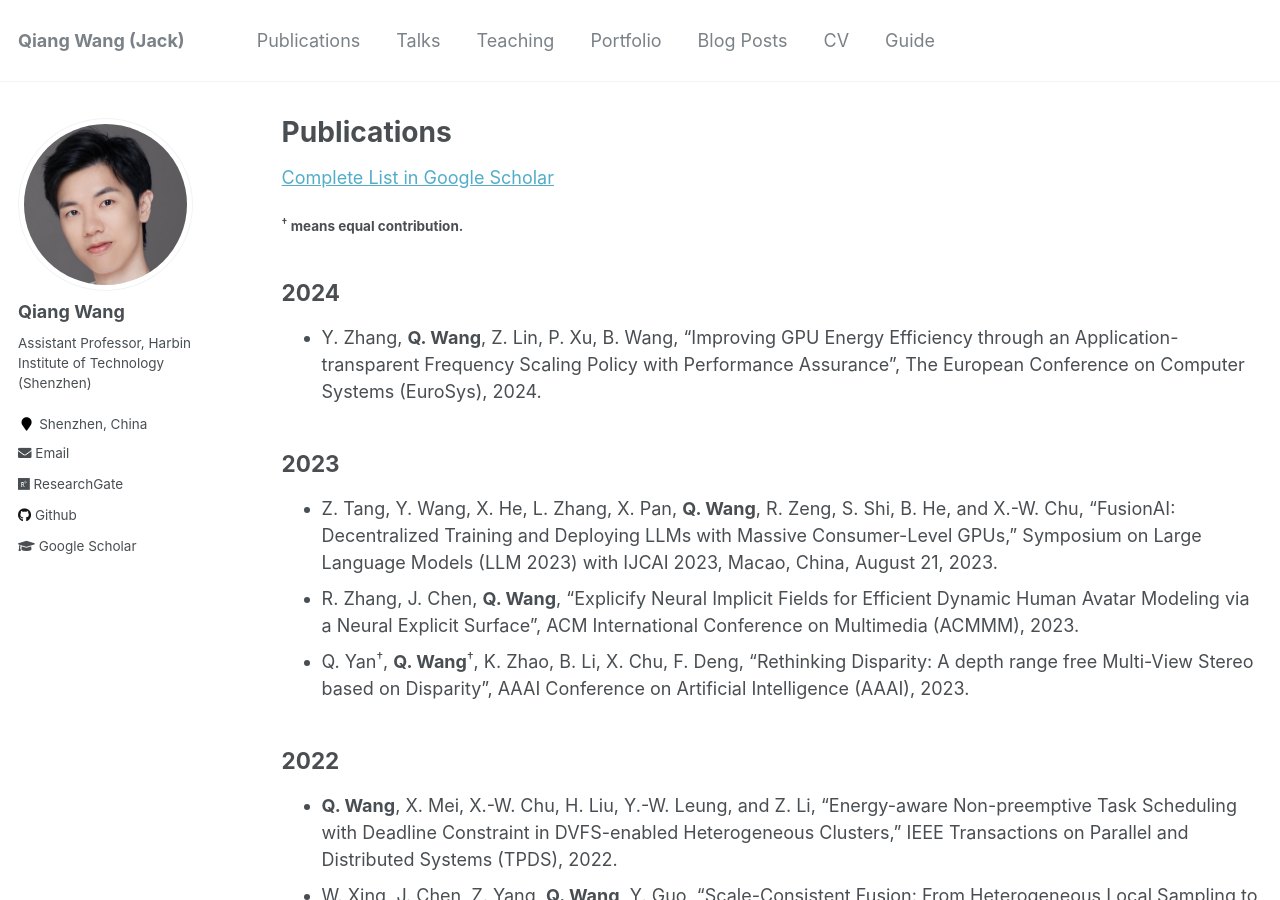
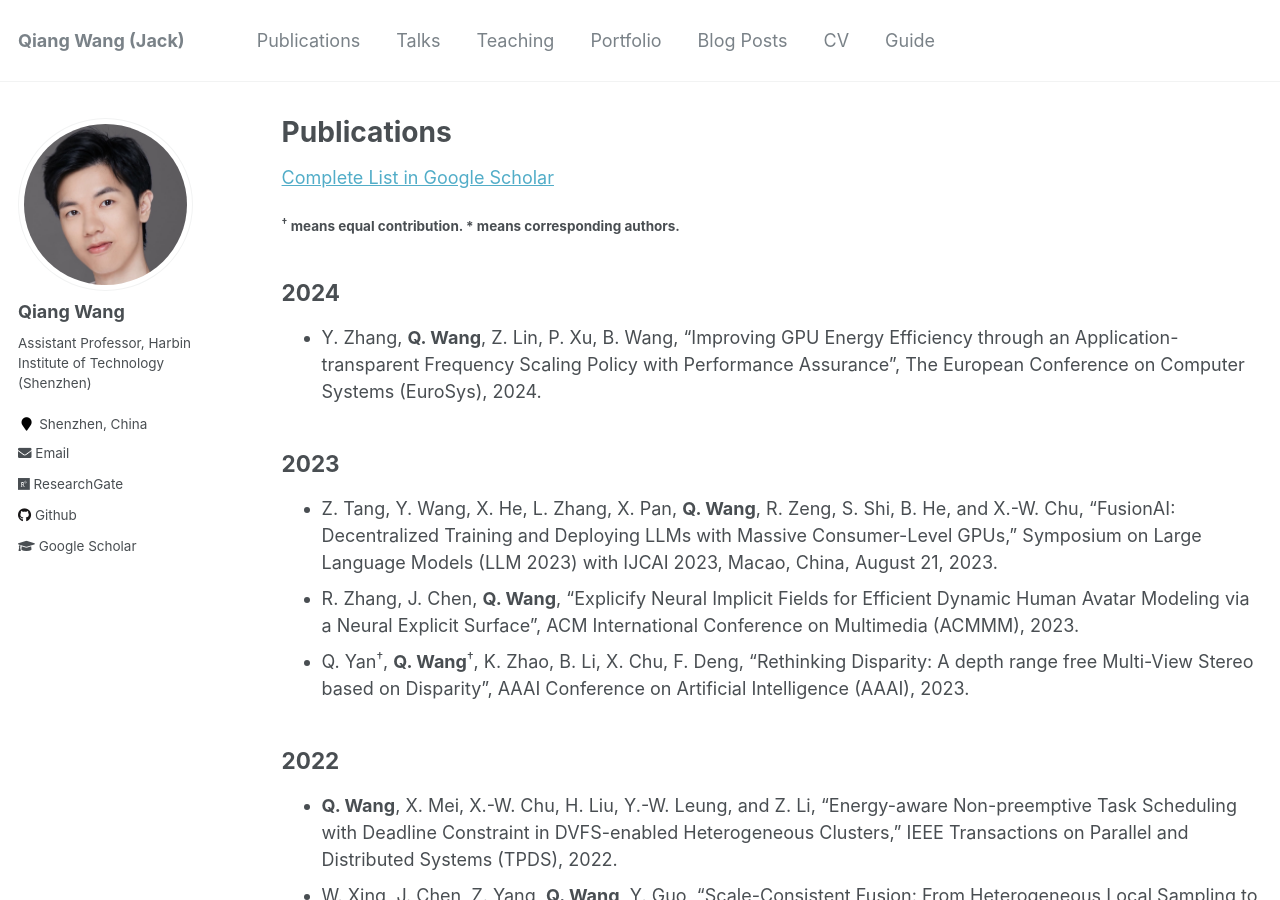
Before and after one commit to blackjack2015/blackjack2015.github.io, a Jekyll site: the page built from _pages/publications.md, in a window 1280 px wide and 900 px high. Built offline with Jekyll 4.4.1, drawn with Linux system fonts in a browser that asks for light colours.

Commit message:
Update publications.md

```diff
--- a/_pages/publications.md
+++ b/_pages/publications.md
@@ -17,7 +17,7 @@ author_profile: true
 {% endfor %}
 -->
 [Complete List in Google Scholar](https://scholar.google.com/citations?user=6YzjcNgAAAAJ&hl=en)
-#### <sup>&dagger;</sup> means equal contribution.
+#### <sup>&dagger;</sup> means equal contribution. \* means corresponding authors.
 
 ## 2024
 + Y. Zhang, **Q. Wang**, Z. Lin, P. Xu, B. Wang, "Improving GPU Energy Efficiency through an Application-transparent Frequency Scaling Policy with Performance Assurance", The European Conference on Computer Systems (EuroSys), 2024.
```
